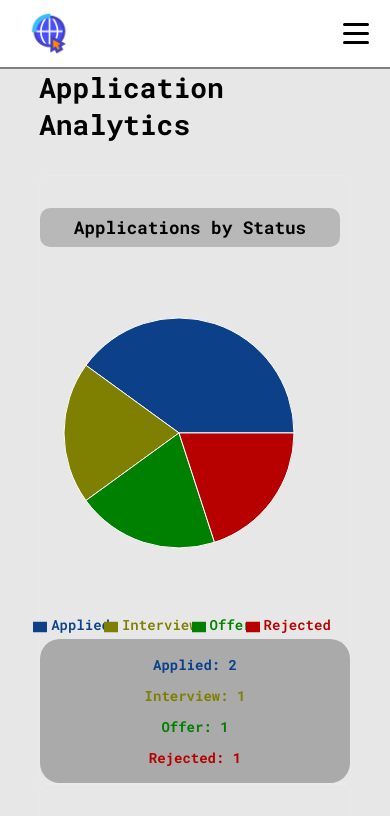
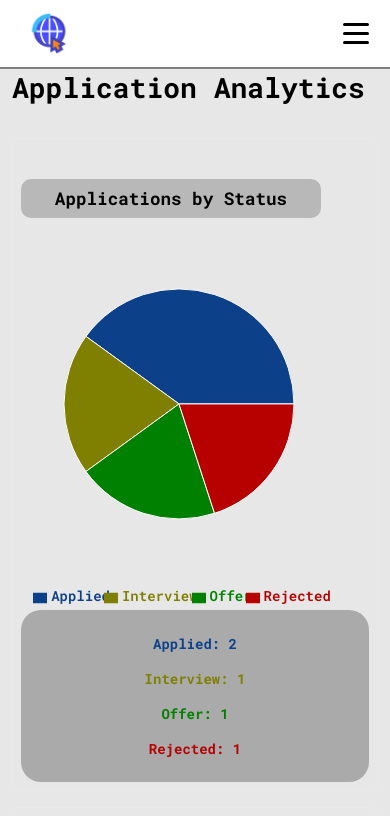
Before and after one commit to matyaselit07/Job-Tracker, a React (Vite) app: page /analytics in a window 390 px wide. Shown: the top 816 px of the page. Built offline with nearby package versions, Linux system fonts and the light colour scheme.

Commit message:
updated responsivity

```diff
--- a/src/Components/Footer/Footer.css
+++ b/src/Components/Footer/Footer.css
@@ -17,12 +17,12 @@ footer {
   transition: 0.5s;
 }
 
-h3 {
+footer h3 {
   text-align: center;
   padding: 0.8rem 0;
 }
 
-h3 a {
+footer h3 a {
   text-decoration: none;
   color: black;
 }
--- a/src/Components/RecentApplications/RecentApplications.css
+++ b/src/Components/RecentApplications/RecentApplications.css
@@ -12,14 +12,14 @@
   border-bottom: 2px solid gray;
 }
 
-select {
+.application select {
   font-weight: bold;
   padding: 0.5rem;
   margin: 0.5rem 1rem;
   border: 1px solid gray;
 }
 
-option {
+.application option {
   font-weight: 600;
 }
 
@@ -94,7 +94,7 @@ option {
 
 .application-edit-actions button:hover,
 .edit-button:hover,
-select:hover {
+.application select:hover {
   box-shadow: 2px 2px 5px gray;
   transition: 0.3s;
 }
@@ -104,7 +104,7 @@ select:hover {
   transition: 0.5s;
 }
 
-h3 {
+.application h3 {
   margin-left: 0.5rem;
   padding-left: 0.7rem;
 }
--- a/src/Components/Summary/Summary.jsx
+++ b/src/Components/Summary/Summary.jsx
@@ -13,7 +13,9 @@ export default function Summary({
   const [date, setDate] = useState("");
   const [status, setStatus] = useState("Applied");
 
-  const successRate = ((offers / totalApplications) * 100).toFixed(1);
+  const successRate = totalApplications
+    ? ((offers / totalApplications) * 100).toFixed(1)
+    : "0.0";
 
   function handleSubmit(event) {
     event.preventDefault();
@@ -23,7 +25,7 @@ export default function Summary({
     }
 
     onAddApplication({ company, position, date, status });
-    // Clear intakes
+    // Clear inputs
     setCompany("");
     setPosition("");
     setDate("");
@@ -90,7 +92,7 @@ export default function Summary({
           Interviews <p>{interviews}</p>
         </div>
         <div className="summary-container-statistics">
-          Offers Recieved <p>{offers}</p>
+          Offers Received <p>{offers}</p>
         </div>
         <div className="summary-container-statistics">
           Success Rate <p>{successRate}%</p>
--- a/src/pages/AnalyticsPage/AnalyticsPage.css
+++ b/src/pages/AnalyticsPage/AnalyticsPage.css
@@ -1,5 +1,5 @@
 .analytics-page-div {
-  width: 80%;
+  width: min(80%, 1200px);
   margin: auto;
 }
 
@@ -9,11 +9,12 @@
 
 .analytics-charts {
   display: flex;
-  flex-direction: row;
+  flex-direction: column;
+  gap: 1rem;
 }
 
 .analytics-chart-card {
-  width: 90%;
+  width: 100%;
   padding: 1.5rem;
   border: 1px solid rgba(255, 255, 255, 0.1);
   border-radius: 8px;
@@ -29,18 +30,8 @@
   border-radius: 10px;
 }
 
-.recharts-responseive-container {
-  background-color: aqua;
-}
-
-svg {
+.analytics-chart-card svg {
   margin-left: -1rem;
-}
-
-@media (max-width: 600px) {
-  .analytics-chart-card {
-    width: 300px;
-    padding: 0.5rem;
 }
 
 .mobile-status-summary {
@@ -48,22 +39,37 @@ svg {
   flex-direction: column;
   align-items: center;
   justify-content: center;
-    flex-wrap: wrap;
-    gap: 0.75rem 1.25rem;
-    font-weight: bold;
-    background-color: rgb(170, 170, 170);
+  font-weight: 700;
   padding: 1rem 0.5rem;
   border-radius: 20px;
 }
+
+.mobile-status-summary span {
+  margin: 0.5rem 0;
 }
 
 @media (max-width: 1600px) {
   .analytics-charts {
     flex-direction: column;
   }
+
   .analytics-chart-card {
-    width: 100%;
     padding: 0;
     margin: auto;
   }
 }
+
+@media (max-width: 600px) {
+  .analytics-page-div {
+    width: 100%;
+    padding: 0 0.75rem;
+  }
+
+  .analytics-chart-card {
+    padding: 0.5rem;
+  }
+
+  .mobile-status-summary {
+    background-color: rgb(170, 170, 170);
+  }
+}
--- a/src/pages/AnalyticsPage/AnalyticsPage.jsx
+++ b/src/pages/AnalyticsPage/AnalyticsPage.jsx
@@ -14,7 +14,7 @@ import {
   XAxis,
   YAxis,
 } from "recharts";
-import { initialApplications } from "../../data/applications";
+import { getStoredApplications } from "../../data/applications";
 
 const statusColors = {
   Applied: "rgb(12, 65, 138)",
@@ -24,6 +24,7 @@ const statusColors = {
 };
 
 export default function AnalyticsPage() {
+  const [applications] = useState(getStoredApplications);
   const [isMobile, setIsMobile] = useState(false);
 
   useEffect(() => {
@@ -36,7 +37,7 @@ export default function AnalyticsPage() {
     return () => mediaQuery.removeEventListener("change", updateViewport);
   }, []);
 
-  const applicationsByDate = [...initialApplications]
+  const applicationsByDate = [...applications]
     .sort((firstApplication, secondApplication) =>
       firstApplication.date.localeCompare(secondApplication.date),
     )
@@ -46,7 +47,7 @@ export default function AnalyticsPage() {
     }));
 
   const applicationsByStatus = Object.entries(
-    initialApplications.reduce((statuses, application) => {
+    applications.reduce((statuses, application) => {
       statuses[application.status] = (statuses[application.status] || 0) + 1;
       return statuses;
     }, {}),
```
Lines whose indentation alone changed are shown as unchanged.
